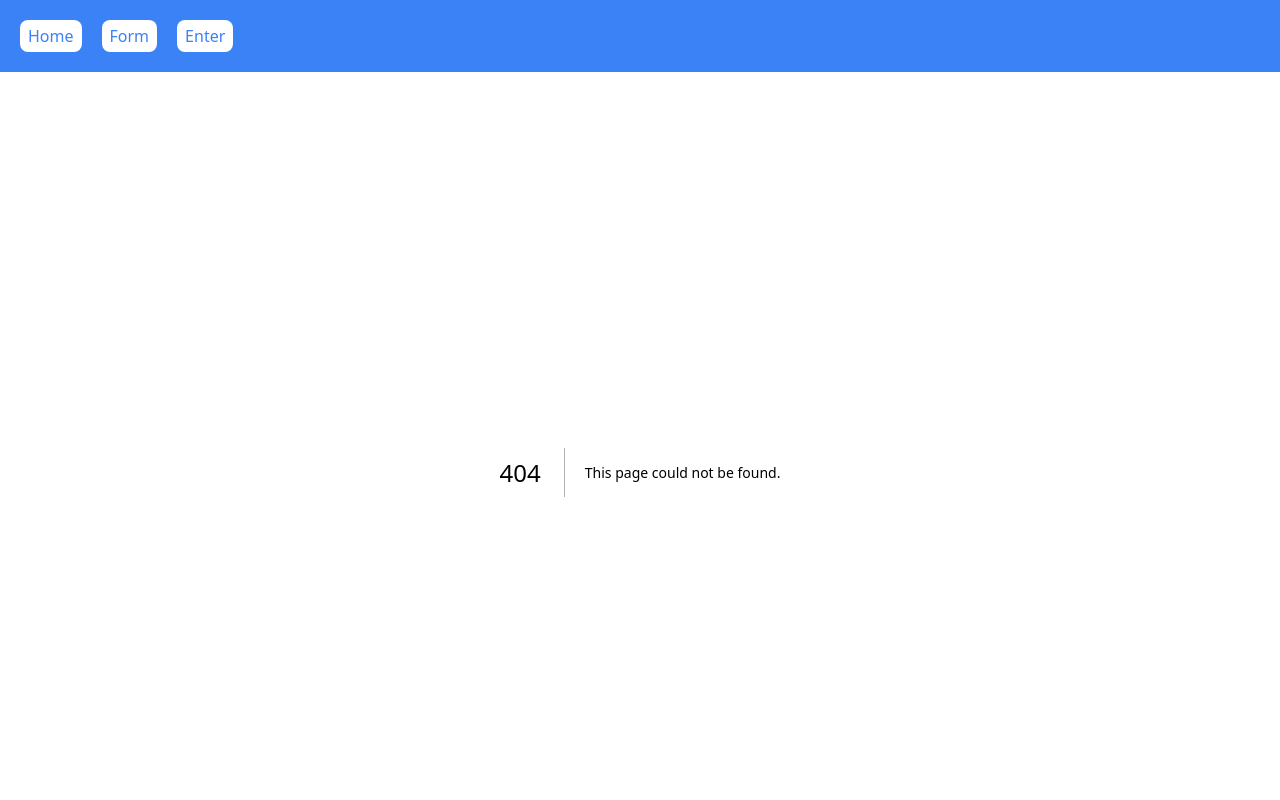
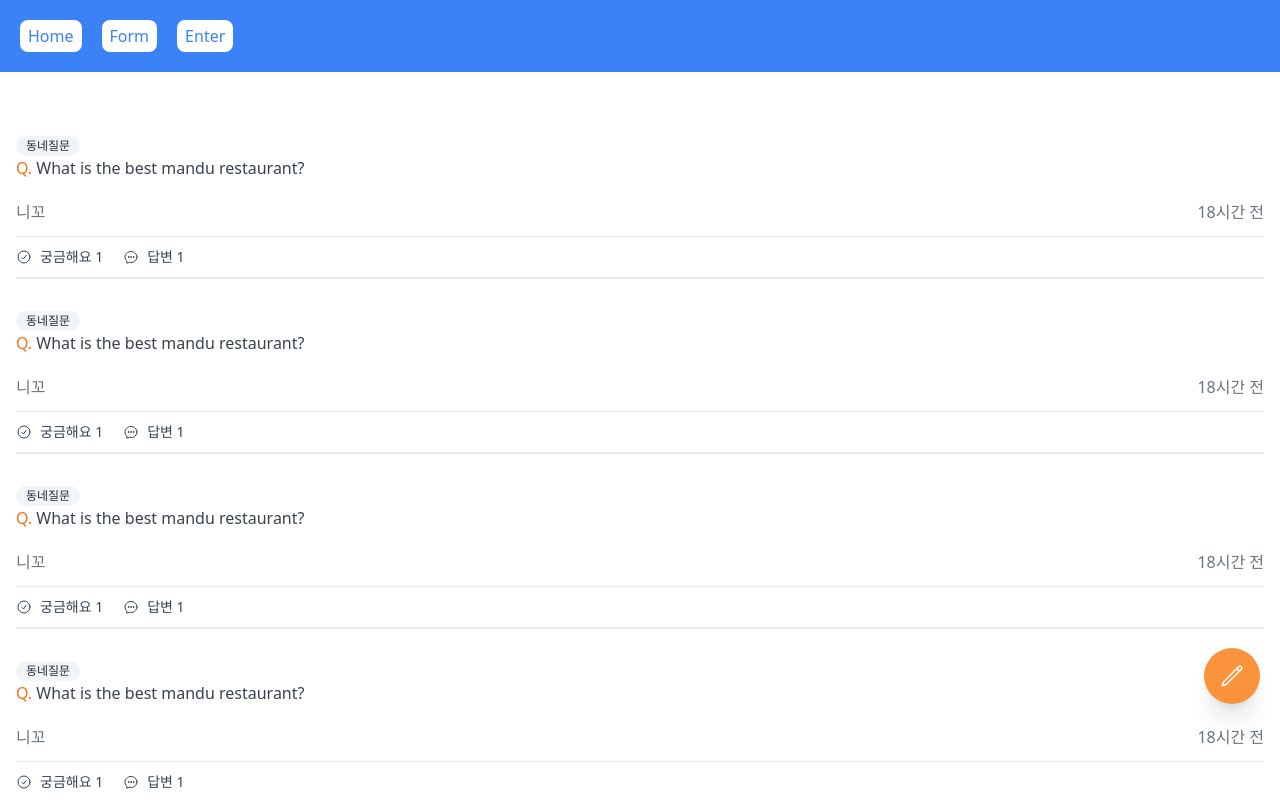
Before and after one commit to alstjd0051/Freeboard_next, a Next.js app: page /community in a window 1280 px wide. Before the commit this address had no page. Shown: the top 800 px of the page. Built offline with nearby package versions, Linux system fonts and the light colour scheme.

Commit message:
UPDATE:: community add component

```diff
--- /dev/null
+++ b/app/community/page.tsx
@@ -0,0 +1,44 @@
+import type { NextPage } from "next";
+import {
+  PencilIcon,
+  ChatBubbleOvalLeftEllipsisIcon,
+  CheckCircleIcon,
+} from "@heroicons/react/24/outline";
+
+const CommunityPage: NextPage = () => {
+  return (
+    <div className="py-16 px-4 space-y-8">
+      {[1, 2, 3, 4, 5, 6].map((_, i) => (
+        <div key={i} className="flex flex-col items-start">
+          <span className="flex items-center px-2.5 py-0.5 rounded-full text-xs font-medium bg-gray-100 text-gray-800">
+            동네질문
+          </span>
+          <span className="top-23 text-gray-700">
+            <span className="text-orange-500 font-medium">Q.</span> What is the
+            best mandu restaurant?
+          </span>
+          <div className="mt-5 flex items-center justify-between w-full text-gray-500 font-xs ">
+            <span>니꼬</span>
+            <span>18시간 전</span>
+          </div>
+          <div className="flex space-x-5 mt-3 text-gray-700 py-2.5 border-t border-b-[2px] w-full ">
+            <span className="flex space-x-2 items-center text-sm">
+              <CheckCircleIcon className="w-4 h-4" />
+              <span>궁금해요 1</span>
+            </span>
+            <span className="flex space-x-2 items-center text-sm">
+              <ChatBubbleOvalLeftEllipsisIcon className="w-4 h-4" />
+              <span>답변 1</span>
+            </span>
+          </div>
+        </div>
+      ))}
+
+      <button className="fixed hover:bg-orange-500 transition-colors bottom-24 right-5 bg-orange-400 rounded-full p-4 shadow-xl text-white  ">
+        <PencilIcon className="w-6 h-6" />
+      </button>
+    </div>
+  );
+};
+
+export default CommunityPage;
```
